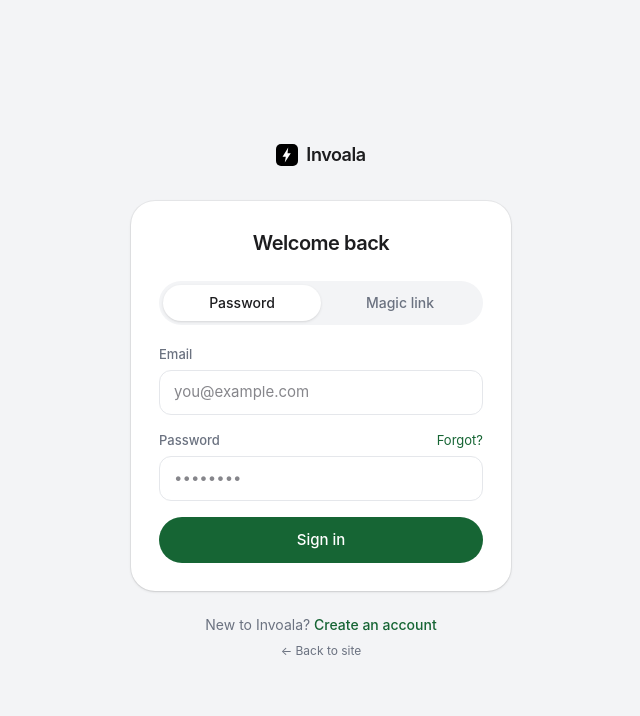
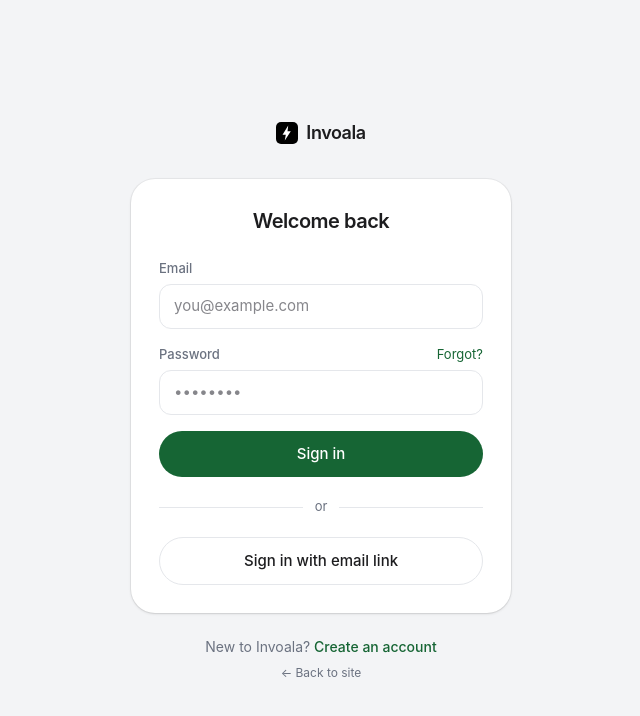
Before and after one commit to dankingvalue/invoala, a Next.js app: page /login in a window 1280 px wide. Shown: the top 716 px of the page, without its empty margins (319-959 px from the left). Built offline with nearby package versions, Linux system fonts and the light colour scheme; no server answers.

Commit message:
Auth UI: confirm password on signup, remove Google from signup, stacked login layout
- Signup: add confirm password field, remove Google sign-in
- Login: password form first, then 'or' divider, then Google + email link buttons
- Login shows available auth methods based on config

```diff
--- a/app/login/LoginForm.tsx
+++ b/app/login/LoginForm.tsx
@@ -4,7 +4,7 @@
 import { useRouter } from "next/navigation";
 import Link from "next/link";
 
-type Mode = "password" | "magic";
+type Mode = "password" | "google" | "magic";
 
 export function LoginForm({ googleEnabled }: { googleEnabled: boolean }) {
   const router = useRouter();
@@ -74,38 +74,8 @@
 
   return (
     <div className="space-y-5">
-      {/* Mode toggle */}
-      <div className="flex rounded-full bg-fog p-1">
-        {([
-          ["password", "Password"],
-          ["magic", "Magic link"],
-        ] as const).map(([m, label]) => (
-          <button
-            key={m}
-            type="button"
-            onClick={() => {
-              setMode(m);
-              setStatus("idle");
-              setMessage("");
-              setMagicSent(false);
-            }}
-            className={`flex-1 rounded-full py-2 text-sm font-medium transition ${
-              mode === m ? "bg-white text-ink shadow-sm" : "text-subtle hover:text-ink"
-            }`}
-          >
-            {label}
-          </button>
-        ))}
-      </div>
-
-      {magicSent ? (
-        <div className="rounded-xl bg-[#e8f8ee] p-4 text-center">
-          <p className="text-sm font-medium text-[#00875a]">Check your inbox.</p>
-          <p className="mt-1 text-[13px] text-subtle">
-            Click the link in the email to sign in. The link expires in 15 minutes.
-          </p>
-        </div>
-      ) : mode === "password" ? (
+      {/* Password sign in */}
+      {mode === "password" && (
         <form onSubmit={submitPassword} className="space-y-4">
           <div>
             <label className="mb-1.5 block text-[13px] font-medium text-subtle">Email</label>
@@ -147,6 +117,39 @@
             {status === "loading" ? "Signing in…" : "Sign in"}
           </button>
         </form>
+      )}
+
+      {/* Google sign in */}
+      {mode === "google" && (
+        <>
+          {googleEnabled ? (
+            <a
+              href="/api/auth/google"
+              className="flex w-full items-center justify-center gap-3 rounded-full border border-hairline bg-white px-6 py-3 text-[15px] font-medium text-ink transition hover:bg-fog active:scale-[0.99]"
+            >
+              <svg width="18" height="18" viewBox="0 0 24 24">
+                <path d="M22.56 12.25c0-.78-.07-1.53-.2-2.25H12v4.26h5.92a5.06 5.06 0 0 1-2.2 3.32v2.77h3.57c2.08-1.92 3.28-4.74 3.28-8.1z" fill="#4285F4"/>
+                <path d="M12 23c2.97 0 5.46-.98 7.28-2.66l-3.57-2.77c-.98.66-2.23 1.06-3.71 1.06-2.86 0-5.29-1.93-6.16-4.53H2.18v2.84C3.99 20.53 7.7 23 12 23z" fill="#34A853"/>
+                <path d="M5.84 14.09c-.22-.66-.35-1.36-.35-2.09s.13-1.43.35-2.09V7.07H2.18C1.43 8.55 1 10.22 1 12s.43 3.45 1.18 4.93l2.85-2.22.81-.62z" fill="#FBBC05"/>
+                <path d="M12 5.38c1.62 0 3.06.56 4.21 1.64l3.15-3.15C17.45 2.09 14.97 1 12 1 7.7 1 3.99 3.47 2.18 7.07l3.66 2.84c.87-2.6 3.3-4.53 6.16-4.53z" fill="#EA4335"/>
+              </svg>
+              Sign in with Google
+            </a>
+          ) : (
+            <p className="text-center text-sm text-subtle">Google sign-in is not configured.</p>
+          )}
+        </>
+      )}
+
+      {/* Magic link sign in */}
+      {mode === "magic" && (
+        magicSent ? (
+          <div className="rounded-xl bg-[#e8f8ee] p-4 text-center">
+            <p className="text-sm font-medium text-[#00875a]">Check your inbox.</p>
+            <p className="mt-1 text-[13px] text-subtle">
+              Click the link in the email to sign in. The link expires in 15 minutes.
+            </p>
+          </div>
         ) : (
           <form onSubmit={submitMagic} className="space-y-4">
             <div>
@@ -172,10 +175,10 @@
               {status === "loading" ? "Sending…" : "Send magic link"}
             </button>
           </form>
+        )
       )}
 
-      {googleEnabled ? (
-        <>
+      {/* Divider + alternative methods */}
       <div className="relative">
         <div className="absolute inset-0 flex items-center">
           <div className="w-full border-t border-hairline" />
@@ -184,8 +187,21 @@
           <span className="bg-white px-3 text-subtle">or</span>
         </div>
       </div>
-          <a
-            href="/api/auth/google"
+
+      <div className="space-y-2">
+        {mode !== "password" && (
+          <button
+            type="button"
+            onClick={() => { setMode("password"); setStatus("idle"); setMessage(""); setMagicSent(false); }}
+            className="w-full rounded-full border border-hairline bg-white px-6 py-3 text-[15px] font-medium text-ink transition hover:bg-fog active:scale-[0.99]"
+          >
+            Sign in with password
+          </button>
+        )}
+        {googleEnabled && mode !== "google" && (
+          <button
+            type="button"
+            onClick={() => { setMode("google"); setStatus("idle"); setMessage(""); setMagicSent(false); }}
             className="flex w-full items-center justify-center gap-3 rounded-full border border-hairline bg-white px-6 py-3 text-[15px] font-medium text-ink transition hover:bg-fog active:scale-[0.99]"
           >
             <svg width="18" height="18" viewBox="0 0 24 24">
@@ -194,10 +210,19 @@
               <path d="M5.84 14.09c-.22-.66-.35-1.36-.35-2.09s.13-1.43.35-2.09V7.07H2.18C1.43 8.55 1 10.22 1 12s.43 3.45 1.18 4.93l2.85-2.22.81-.62z" fill="#FBBC05"/>
               <path d="M12 5.38c1.62 0 3.06.56 4.21 1.64l3.15-3.15C17.45 2.09 14.97 1 12 1 7.7 1 3.99 3.47 2.18 7.07l3.66 2.84c.87-2.6 3.3-4.53 6.16-4.53z" fill="#EA4335"/>
             </svg>
-            Continue with Google
-          </a>
-        </>
-      ) : null}
+            Sign in with Google
+          </button>
+        )}
+        {mode !== "magic" && (
+          <button
+            type="button"
+            onClick={() => { setMode("magic"); setStatus("idle"); setMessage(""); setMagicSent(false); }}
+            className="w-full rounded-full border border-hairline bg-white px-6 py-3 text-[15px] font-medium text-ink transition hover:bg-fog active:scale-[0.99]"
+          >
+            Sign in with email link
+          </button>
+        )}
+      </div>
     </div>
   );
 }
--- a/app/signup/SignupForm.tsx
+++ b/app/signup/SignupForm.tsx
@@ -3,17 +3,23 @@
 import { FormEvent, useState } from "react";
 import { useRouter } from "next/navigation";
 
-export function SignupForm({ googleEnabled }: { googleEnabled: boolean }) {
+export function SignupForm() {
   const router = useRouter();
   const [name, setName] = useState("");
   const [email, setEmail] = useState("");
   const [password, setPassword] = useState("");
+  const [confirm, setConfirm] = useState("");
   const [status, setStatus] = useState<"idle" | "loading" | "error">("idle");
   const [message, setMessage] = useState("");
 
   async function submit(e: FormEvent) {
     e.preventDefault();
     if (status === "loading") return;
+    if (password !== confirm) {
+      setStatus("error");
+      setMessage("Passwords don't match.");
+      return;
+    }
     setStatus("loading");
     setMessage("");
     try {
@@ -84,6 +90,19 @@
             placeholder="••••••••"
           />
         </div>
+        <div>
+          <label className="mb-1.5 block text-[13px] font-medium text-subtle">Confirm password</label>
+          <input
+            type="password"
+            required
+            minLength={8}
+            autoComplete="new-password"
+            value={confirm}
+            onChange={(e) => setConfirm(e.target.value)}
+            className={inputCls}
+            placeholder="••••••••"
+          />
+        </div>
         {status === "error" && message ? (
           <p className="text-[13px] text-[#d70015]">{message}</p>
         ) : null}
@@ -96,31 +115,6 @@
         </button>
       </form>
 
-      {googleEnabled ? (
-        <>
-          <div className="relative">
-            <div className="absolute inset-0 flex items-center">
-              <div className="w-full border-t border-hairline" />
-            </div>
-            <div className="relative flex justify-center text-[13px]">
-              <span className="bg-white px-3 text-subtle">or</span>
-            </div>
-          </div>
-          <a
-            href="/api/auth/google"
-            className="flex w-full items-center justify-center gap-3 rounded-full border border-hairline bg-white px-6 py-3 text-[15px] font-medium text-ink transition hover:bg-fog active:scale-[0.99]"
-          >
-            <svg width="18" height="18" viewBox="0 0 24 24">
-              <path d="M22.56 12.25c0-.78-.07-1.53-.2-2.25H12v4.26h5.92a5.06 5.06 0 0 1-2.2 3.32v2.77h3.57c2.08-1.92 3.28-4.74 3.28-8.1z" fill="#4285F4"/>
-              <path d="M12 23c2.97 0 5.46-.98 7.28-2.66l-3.57-2.77c-.98.66-2.23 1.06-3.71 1.06-2.86 0-5.29-1.93-6.16-4.53H2.18v2.84C3.99 20.53 7.7 23 12 23z" fill="#34A853"/>
-              <path d="M5.84 14.09c-.22-.66-.35-1.36-.35-2.09s.13-1.43.35-2.09V7.07H2.18C1.43 8.55 1 10.22 1 12s.43 3.45 1.18 4.93l2.85-2.22.81-.62z" fill="#FBBC05"/>
-              <path d="M12 5.38c1.62 0 3.06.56 4.21 1.64l3.15-3.15C17.45 2.09 14.97 1 12 1 7.7 1 3.99 3.47 2.18 7.07l3.66 2.84c.87-2.6 3.3-4.53 6.16-4.53z" fill="#EA4335"/>
-            </svg>
-            Continue with Google
-          </a>
-        </>
-      ) : null}
-
       <p className="text-center text-xs leading-relaxed text-subtle">
         Free forever. Your invoices are saved to your account — available on any device.
       </p>
--- a/app/signup/page.tsx
+++ b/app/signup/page.tsx
@@ -31,7 +31,7 @@
           <h1 className="mb-6 text-center text-xl font-semibold tracking-tight">
             Create your account
           </h1>
-          <SignupForm googleEnabled={googleEnabled} />
+          <SignupForm />
         </div>
         <p className="mt-6 text-center text-sm text-subtle">
           Already have an account?{" "}
```
Lines whose indentation alone changed are shown as unchanged.
